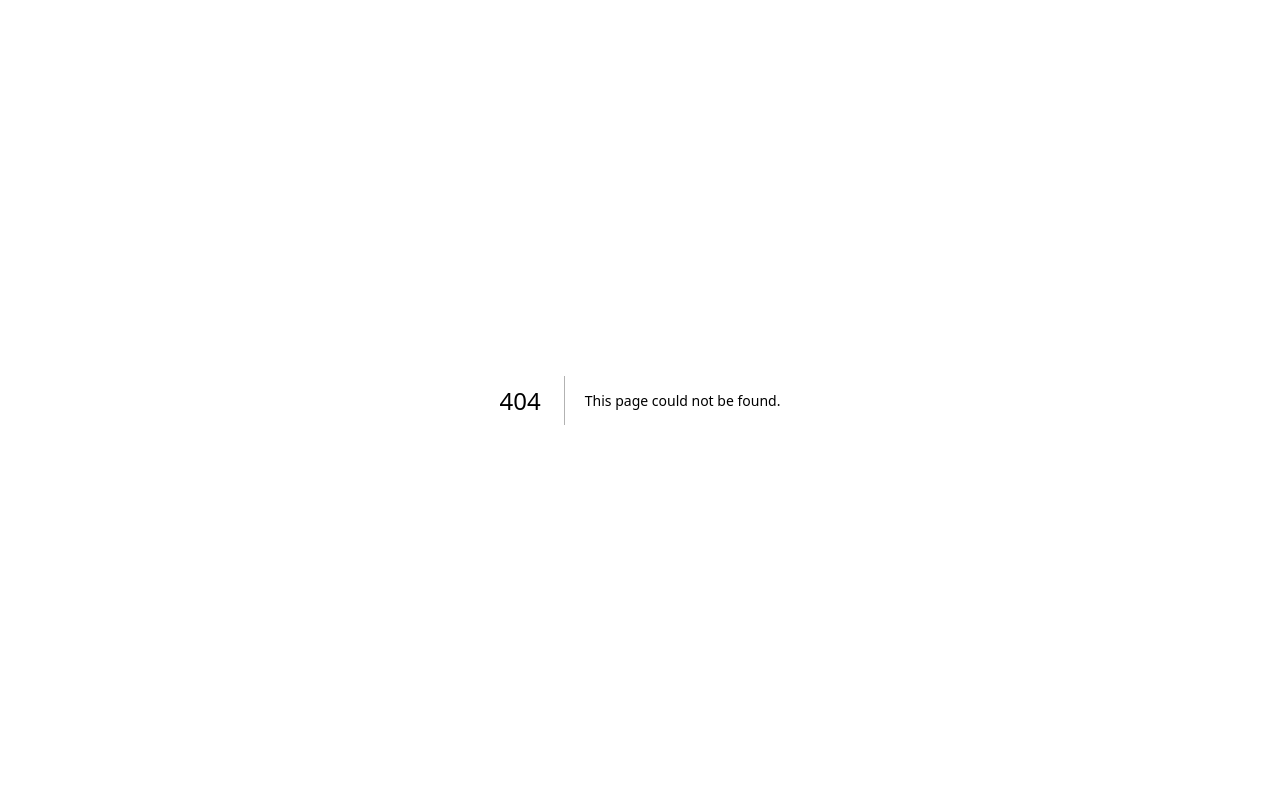
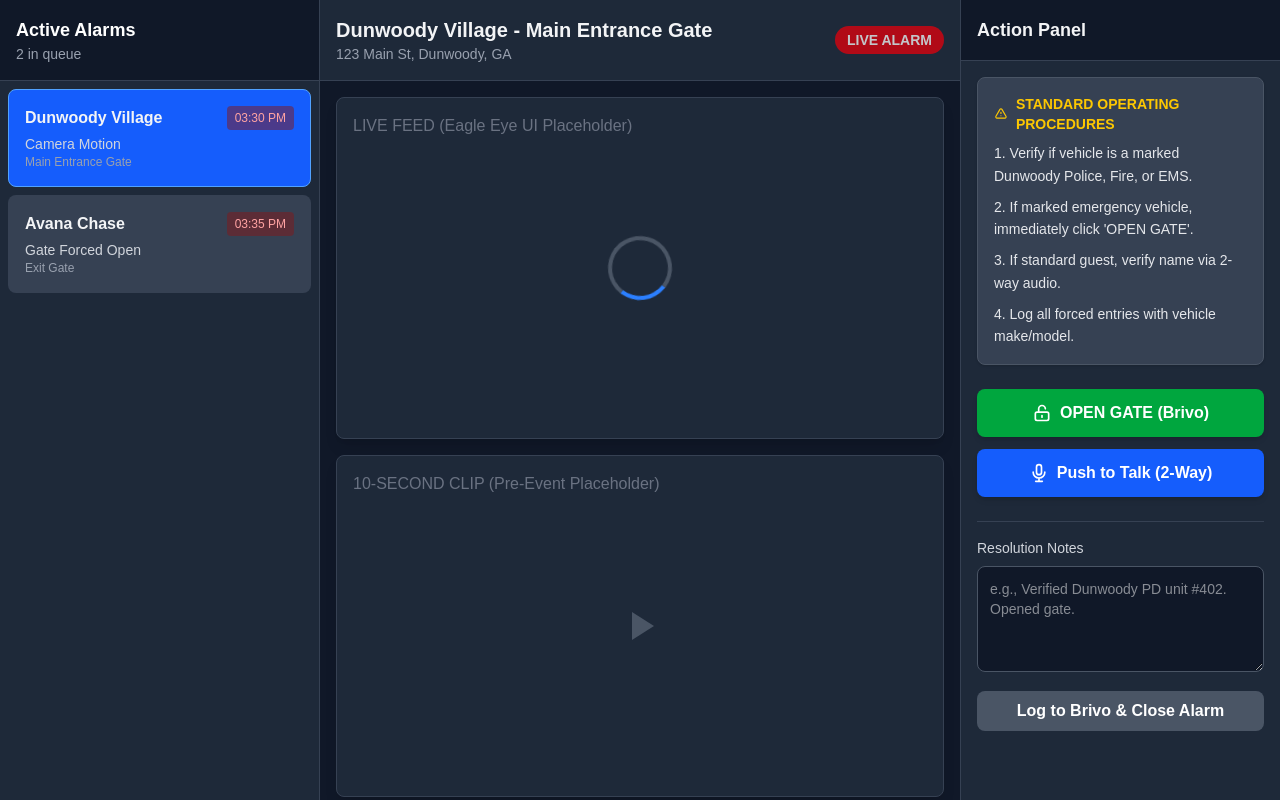
Before and after one commit to gateguard2024/gateguard-web, a Next.js app: page /dashboard in a window 1280 px wide. Before the commit this address had no page. Built offline with nearby package versions, Linux system fonts and the light colour scheme.

Commit message:
Add Dashboard component with alarm management

```diff
--- /dev/null
+++ b/app/dashboard/page.tsx
@@ -0,0 +1,165 @@
+"use client";
+
+import React, { useState } from "react";
+
+// --- MOCK DATA ---
+const mockAlarms = [
+  {
+    eventId: "EVT-9901",
+    timestamp: "2026-03-19T15:30:00Z",
+    status: "active",
+    site: {
+      siteId: "SITE-DUNWOODY-01",
+      name: "Dunwoody Village",
+      address: "123 Main St, Dunwoody, GA",
+      managerContact: "Angela (555-0199)",
+    },
+    trigger: {
+      type: "Camera Motion",
+      cameraName: "Main Entrance Gate",
+    },
+    sops: [
+      "1. Verify if vehicle is a marked Dunwoody Police, Fire, or EMS.",
+      "2. If marked emergency vehicle, immediately click 'OPEN GATE'.",
+      "3. If standard guest, verify name via 2-way audio.",
+      "4. Log all forced entries with vehicle make/model.",
+    ],
+  },
+  {
+    eventId: "EVT-9902",
+    timestamp: "2026-03-19T15:35:12Z",
+    status: "active",
+    site: {
+      siteId: "SITE-AVANA-02",
+      name: "Avana Chase",
+      address: "456 Perimeter Ctr, Atlanta, GA",
+      managerContact: "Property Manager (555-0200)",
+    },
+    trigger: {
+      type: "Gate Forced Open",
+      cameraName: "Exit Gate",
+    },
+    sops: [
+      "1. Check for tailgating vehicle.",
+      "2. Log license plate if visible.",
+      "3. Dispatch courtesy patrol if gate remains stuck open.",
+    ],
+  },
+];
+
+export default function Dashboard() {
+  // State to hold the currently selected alarm
+  const [activeAlarm, setActiveAlarm] = useState(mockAlarms[0]);
+  const [notes, setNotes] = useState("");
+
+  return (
+    <div className="flex h-screen bg-gray-900 text-gray-100 font-sans overflow-hidden">
+
+      {/* LEFT PANEL: ALARM QUEUE (25% width) */}
+      <div className="w-1/4 bg-gray-800 border-r border-gray-700 flex flex-col">
+        <div className="p-4 bg-gray-900 border-b border-gray-700">
+          <h2 className="text-lg font-bold text-white">Active Alarms</h2>
+          <p className="text-sm text-gray-400">{mockAlarms.length} in queue</p>
+        </div>
+        <div className="flex-1 overflow-y-auto p-2 space-y-2">
+          {mockAlarms.map((alarm) => (
+            <div
+              key={alarm.eventId}
+              onClick={() => setActiveAlarm(alarm)}
+              className={`p-4 rounded-lg cursor-pointer transition-colors ${
+                activeAlarm.eventId === alarm.eventId
+                  ? "bg-blue-600 border border-blue-400"
+                  : "bg-gray-700 hover:bg-gray-600 border border-transparent"
+              }`}
+            >
+              <div className="flex justify-between items-start">
+                <span className="font-semibold">{alarm.site.name}</span>
+                <span className="text-xs text-red-300 bg-red-900/50 px-2 py-1 rounded">
+                  {new Date(alarm.timestamp).toLocaleTimeString([], { hour: '2-digit', minute: '2-digit' })}
+                </span>
+              </div>
+              <p className="text-sm text-gray-300 mt-1">{alarm.trigger.type}</p>
+              <p className="text-xs text-gray-400">{alarm.trigger.cameraName}</p>
+            </div>
+          ))}
+        </div>
+      </div>
+
+      {/* CENTER PANEL: VIDEO ENGINE (50% width) */}
+      <div className="w-2/4 flex flex-col bg-black">
+        <div className="p-4 bg-gray-800 border-b border-gray-700 flex justify-between items-center">
+          <div>
+            <h1 className="text-xl font-bold">{activeAlarm.site.name} - {activeAlarm.trigger.cameraName}</h1>
+            <p className="text-sm text-gray-400">{activeAlarm.site.address}</p>
+          </div>
+          <span className="bg-red-600 animate-pulse text-white px-3 py-1 rounded-full text-sm font-bold">
+            LIVE ALARM
+          </span>
+        </div>
+
+        <div className="flex-1 p-4 flex flex-col space-y-4 justify-center items-center bg-gray-900">
+          {/* Mock Video Players */}
+          <div className="w-full aspect-video bg-gray-800 border border-gray-700 rounded-lg flex items-center justify-center relative shadow-lg">
+            <span className="text-gray-500 absolute top-4 left-4 font-mono">LIVE FEED (Eagle Eye UI Placeholder)</span>
+            <div className="w-16 h-16 border-4 border-gray-600 border-t-blue-500 rounded-full animate-spin"></div>
+          </div>
+
+          <div className="w-full aspect-video bg-gray-800 border border-gray-700 rounded-lg flex items-center justify-center relative shadow-lg">
+            <span className="text-gray-500 absolute top-4 left-4 font-mono">10-SECOND CLIP (Pre-Event Placeholder)</span>
+            <svg className="w-12 h-12 text-gray-600" fill="currentColor" viewBox="0 0 24 24"><path d="M8 5v14l11-7z"/></svg>
+          </div>
+        </div>
+      </div>
+
+      {/* RIGHT PANEL: SOPs & ACTIONS (25% width) */}
+      <div className="w-1/4 bg-gray-800 border-l border-gray-700 flex flex-col">
+        <div className="p-4 bg-gray-900 border-b border-gray-700">
+          <h2 className="text-lg font-bold">Action Panel</h2>
+        </div>
+
+        <div className="flex-1 overflow-y-auto p-4 space-y-6">
+          {/* SOPs */}
+          <div className="bg-gray-700 rounded-lg p-4 shadow-sm border border-gray-600">
+            <h3 className="text-sm font-bold text-yellow-400 uppercase mb-2 flex items-center">
+              <svg className="w-4 h-4 mr-2" fill="none" stroke="currentColor" viewBox="0 0 24 24"><path strokeLinecap="round" strokeLinejoin="round" strokeWidth="2" d="M12 9v2m0 4h.01m-6.938 4h13.856c1.54 0 2.502-1.667 1.732-3L13.732 4c-.77-1.333-2.694-1.333-3.464 0L3.34 16c-.77 1.333.192 3 1.732 3z"></path></svg>
+              Standard Operating Procedures
+            </h3>
+            <ul className="text-sm text-gray-200 space-y-2">
+              {activeAlarm.sops.map((sop, idx) => (
+                <li key={idx} className="leading-relaxed">{sop}</li>
+              ))}
+            </ul>
+          </div>
+
+          {/* Quick Actions */}
+          <div className="space-y-3">
+            <button className="w-full bg-green-600 hover:bg-green-500 text-white font-bold py-3 px-4 rounded-lg shadow-md transition-all flex justify-center items-center">
+              <svg className="w-5 h-5 mr-2" fill="none" stroke="currentColor" viewBox="0 0 24 24"><path strokeLinecap="round" strokeLinejoin="round" strokeWidth="2" d="M8 11V7a4 4 0 118 0m-4 8v2m-6 4h12a2 2 0 002-2v-6a2 2 0 00-2-2H6a2 2 0 00-2 2v6a2 2 0 002 2z"></path></svg>
+              OPEN GATE (Brivo)
+            </button>
+            <button className="w-full bg-blue-600 hover:bg-blue-500 text-white font-bold py-3 px-4 rounded-lg shadow-md transition-all flex justify-center items-center">
+               <svg className="w-5 h-5 mr-2" fill="none" stroke="currentColor" viewBox="0 0 24 24"><path strokeLinecap="round" strokeLinejoin="round" strokeWidth="2" d="M19 11a7 7 0 01-7 7m0 0a7 7 0 01-7-7m7 7v4m0 0H8m4 0h4m-4-8a3 3 0 01-3-3V5a3 3 0 116 0v6a3 3 0 01-3 3z"></path></svg>
+              Push to Talk (2-Way)
+            </button>
+          </div>
+
+          {/* Incident Logging */}
+          <div className="pt-4 border-t border-gray-700">
+            <label className="block text-sm font-medium text-gray-300 mb-2">Resolution Notes</label>
+            <textarea
+              className="w-full bg-gray-900 border border-gray-600 rounded-lg p-3 text-sm text-white focus:ring-2 focus:ring-blue-500 focus:outline-none mb-3"
+              rows={4}
+              placeholder="e.g., Verified Dunwoody PD unit #402. Opened gate."
+              value={notes}
+              onChange={(e) => setNotes(e.target.value)}
+            ></textarea>
+            <button className="w-full bg-gray-600 hover:bg-gray-500 text-white font-semibold py-2 px-4 rounded-lg transition-colors">
+              Log to Brivo & Close Alarm
+            </button>
+          </div>
+        </div>
+      </div>
+
+    </div>
+  );
+}
```
